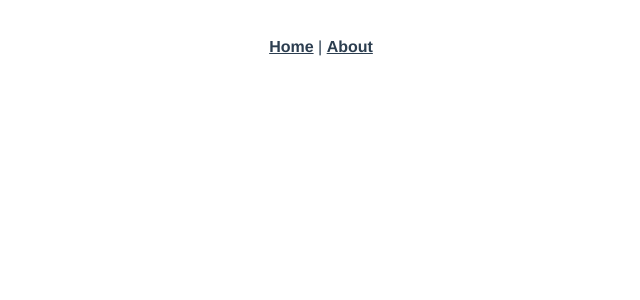
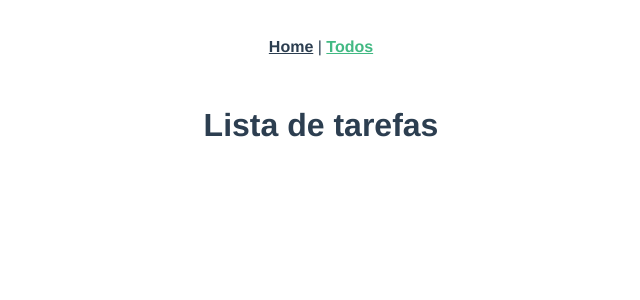
Before and after one commit to ricardolino-hub/todo-list-vuejs3, a Vue app: page /todos in a window 1280 px wide. Before the commit this address had no page. Shown: the top 300 px of the page, without its empty margins (319-959 px from the left). Built offline with nearby package versions, Linux system fonts and the light colour scheme.

Commit message:
create Todo route

```diff
--- a/src/App.vue
+++ b/src/App.vue
@@ -1,7 +1,7 @@
 <template>
   <nav>
     <router-link to="/">Home</router-link> |
-    <router-link to="/about">About</router-link>
+    <router-link :to="{name: 'todos.index'}">Todos</router-link>
   </nav>
   <router-view/>
 </template>
--- a/src/router/index.js
+++ b/src/router/index.js
@@ -1,5 +1,6 @@
 import { createRouter, createWebHistory } from 'vue-router'
-import HomeView from '../views/HomeView.vue'
+import HomeView from '@/views/HomeView.vue'
+import Todos from '@/views/Todos/Todos.vue'
 
 const routes = [
   {
@@ -8,12 +9,9 @@ const routes = [
     component: HomeView
   },
   {
-    path: '/about',
-    name: 'about',
-    // route level code-splitting
-    // this generates a separate chunk (about.[hash].js) for this route
-    // which is lazy-loaded when the route is visited.
-    component: () => import(/* webpackChunkName: "about" */ '../views/AboutView.vue')
+    path: '/todos',
+    name: 'todos.index',
+    component: Todos
   }
 ]
 
--- a/src/views/AboutView.vue
+++ /dev/null
@@ -1,5 +0,0 @@
-<template>
-  <div class="about">
-    <h1>This is an about page</h1>
-  </div>
-</template>
--- /dev/null
+++ b/src/views/Todos/Todos.vue
@@ -0,0 +1,13 @@
+<template>
+  <h1>Lista de tarefas</h1>
+</template>
+
+<script>
+export default {
+
+}
+</script>
+
+<style>
+
+</style>
```
Also changed, not shown: .eslintrc.js.
